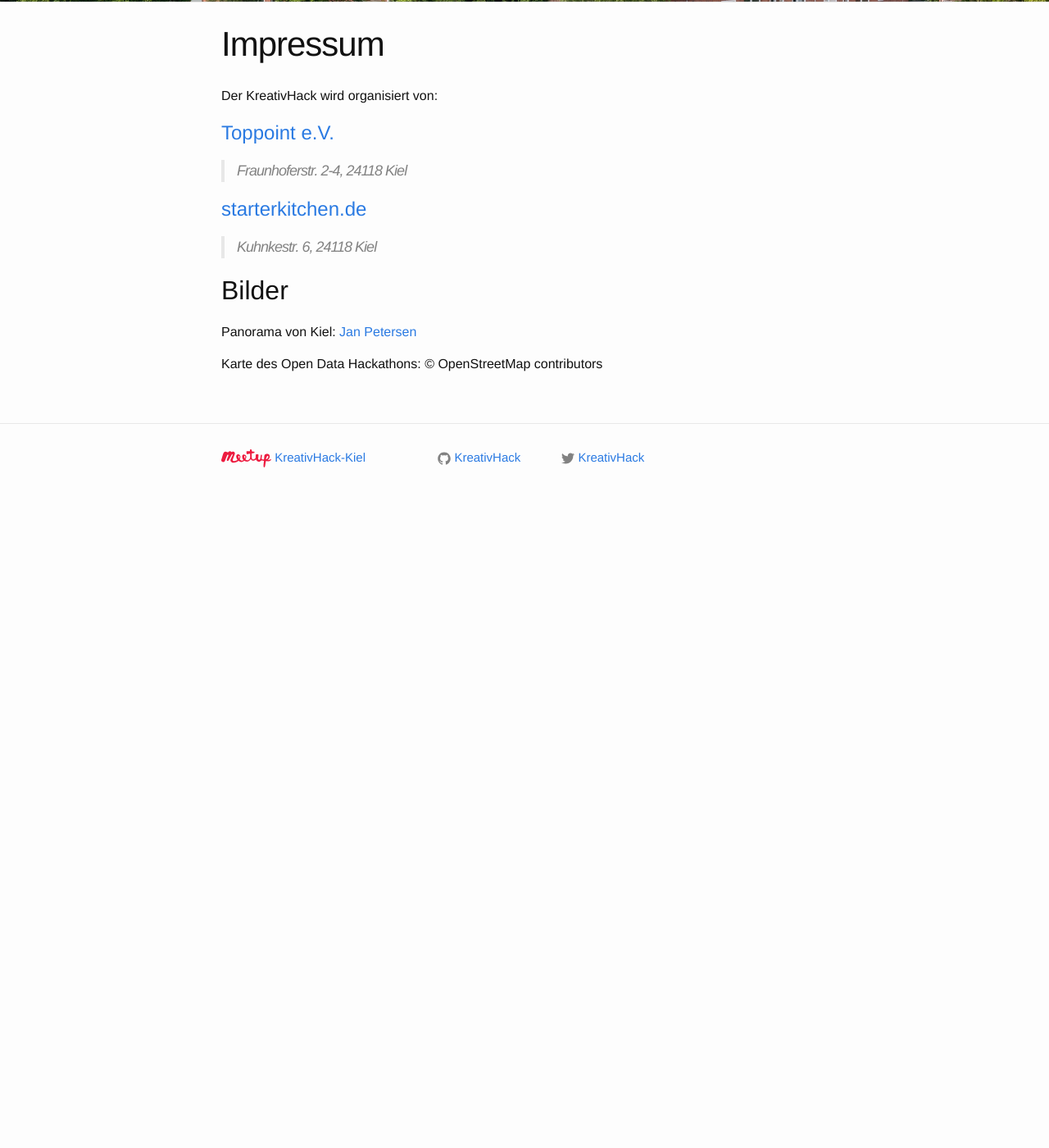
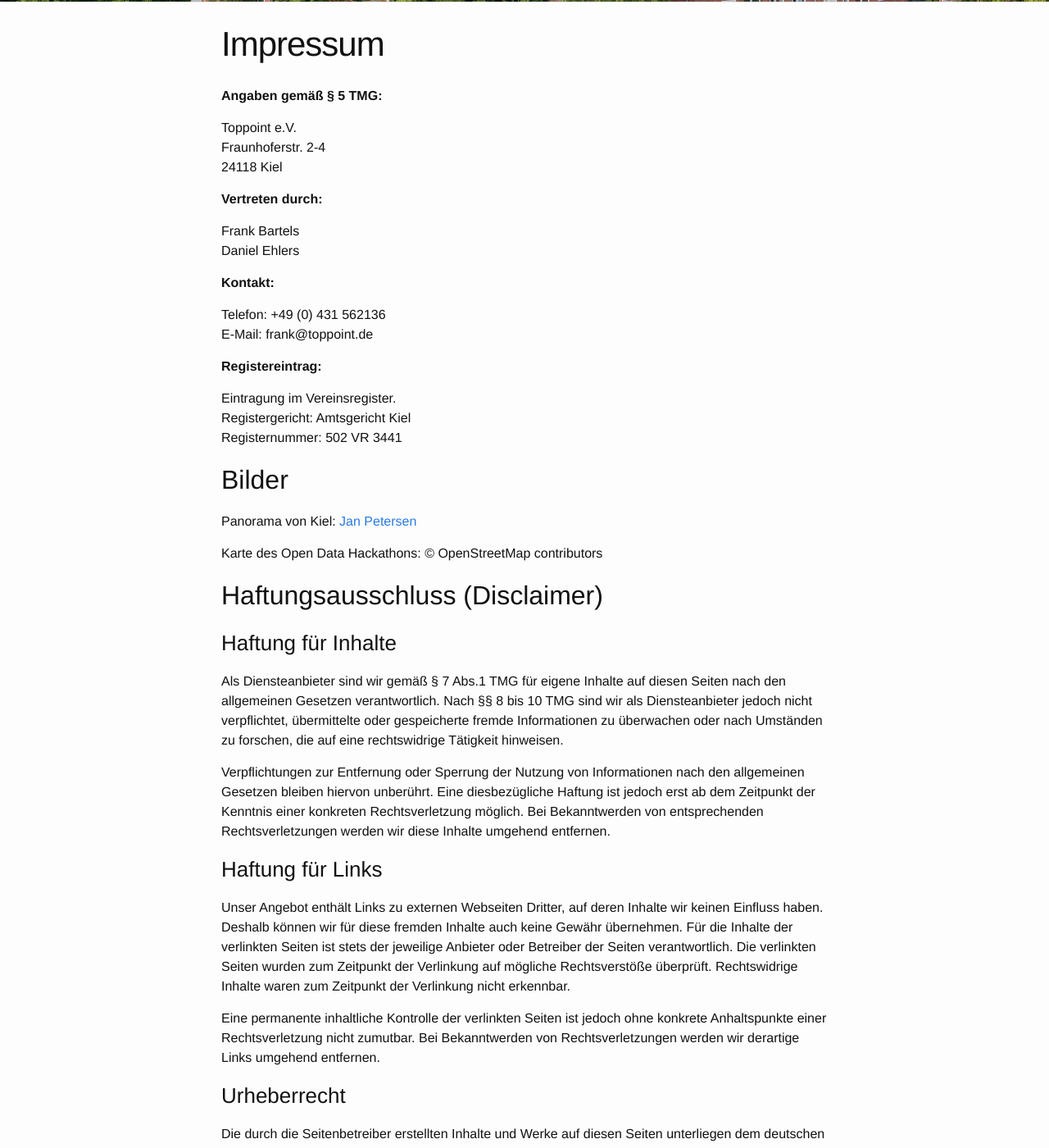
Before and after one commit to KreativHack/.de, a Jekyll site: the page built from imprint.md, in a window 1280 px wide and 1400 px high, scrolled down 380 px. Shown: the whole window at 82% size. Built offline with Jekyll 4.4.1, drawn with Linux system fonts in a browser that asks for light colours; before the commit the page ends 1010 px from its top, so only the background shows below that; some of the changed text lies outside the part shown.

Commit message:
update imprint

```diff
--- a/imprint.md
+++ b/imprint.md
@@ -5,16 +5,48 @@
 permalink: /imprint/
 ---
 
-Der KreativHack wird organisiert von:
+**Angaben gemäß § 5 TMG:**
 
-{% for organizer in site.data.organisers %}
-# [{{ organizer.name }}]({{ organizer.url }})
+Toppoint e.V.\\
+Fraunhoferstr. 2-4\\
+24118 Kiel
 
-> {{ organizer.address }}
-{% endfor %}
+**Vertreten durch:**
+
+Frank Bartels\\
+Daniel Ehlers
+
+**Kontakt:**
+
+Telefon: +49 (0) 431 562136\\
+E-Mail: frank@toppoint.de
+
+**Registereintrag:**
+
+Eintragung im Vereinsregister.\\
+Registergericht: Amtsgericht Kiel\\
+Registernummer: 502 VR 3441
 
 ## Bilder
 
 Panorama von Kiel: [Jan Petersen](https://www.flickr.com/photos/witz-und-verstand/8933096589)
 
 Karte des Open Data Hackathons: © OpenStreetMap contributors
+
+## Haftungsausschluss (Disclaimer)
+
+### Haftung für Inhalte
+
+Als Diensteanbieter sind wir gemäß § 7 Abs.1 TMG für eigene Inhalte auf diesen Seiten nach den allgemeinen Gesetzen verantwortlich. Nach §§ 8 bis 10 TMG sind wir als Diensteanbieter jedoch nicht verpflichtet, übermittelte oder gespeicherte fremde Informationen zu überwachen oder nach Umständen zu forschen, die auf eine rechtswidrige Tätigkeit hinweisen.
+
+Verpflichtungen zur Entfernung oder Sperrung der Nutzung von Informationen nach den allgemeinen Gesetzen bleiben hiervon unberührt. Eine diesbezügliche Haftung ist jedoch erst ab dem Zeitpunkt der Kenntnis einer konkreten Rechtsverletzung möglich. Bei Bekanntwerden von entsprechenden Rechtsverletzungen werden wir diese Inhalte umgehend entfernen.
+
+### Haftung für Links
+
+Unser Angebot enthält Links zu externen Webseiten Dritter, auf deren Inhalte wir keinen Einfluss haben. Deshalb können wir für diese fremden Inhalte auch keine Gewähr übernehmen. Für die Inhalte der verlinkten Seiten ist stets der jeweilige Anbieter oder Betreiber der Seiten verantwortlich. Die verlinkten Seiten wurden zum Zeitpunkt der Verlinkung auf mögliche Rechtsverstöße überprüft. Rechtswidrige Inhalte waren zum Zeitpunkt der Verlinkung nicht erkennbar.
+
+Eine permanente inhaltliche Kontrolle der verlinkten Seiten ist jedoch ohne konkrete Anhaltspunkte einer Rechtsverletzung nicht zumutbar. Bei Bekanntwerden von Rechtsverletzungen werden wir derartige Links umgehend entfernen.
+
+### Urheberrecht
+
+Die durch die Seitenbetreiber erstellten Inhalte und Werke auf diesen Seiten unterliegen dem deutschen Urheberrecht. Soweit die Inhalte auf dieser Seite nicht vom Betreiber erstellt wurden, werden die Urheberrechte Dritter beachtet. Insbesondere werden Inhalte Dritter als solche gekennzeichnet. Sollten Sie trotzdem auf eine Urheberrechtsverletzung aufmerksam werden, bitten wir um einen entsprechenden Hinweis. Bei Bekanntwerden von Rechtsverletzungen werden wir derartige Inhalte umgehend entfernen.
```
Also changed, not shown: 1 other file.
